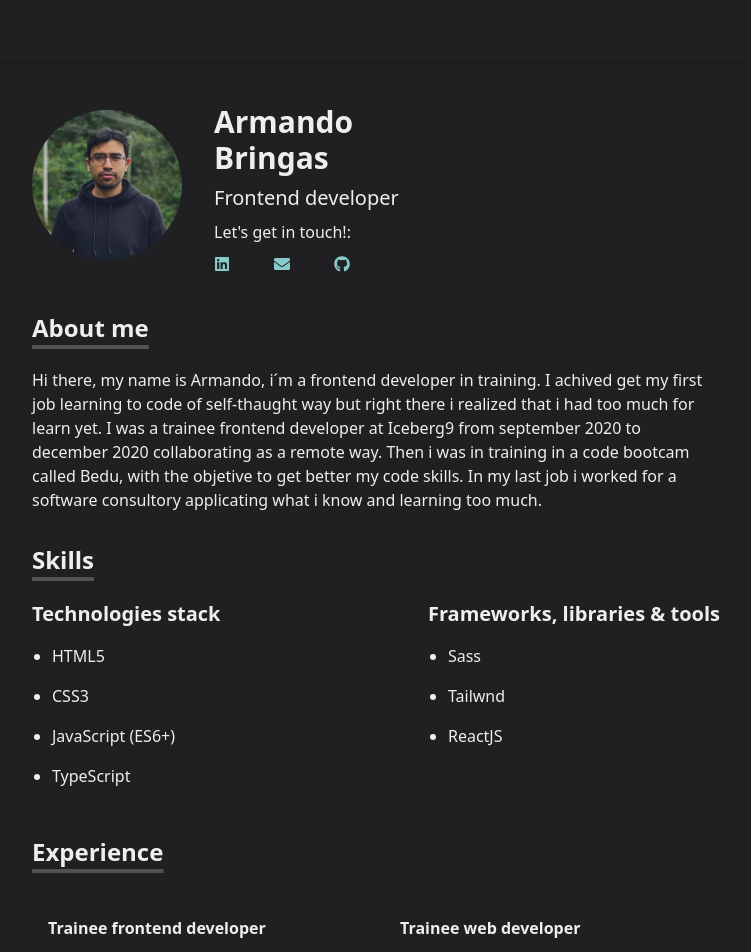
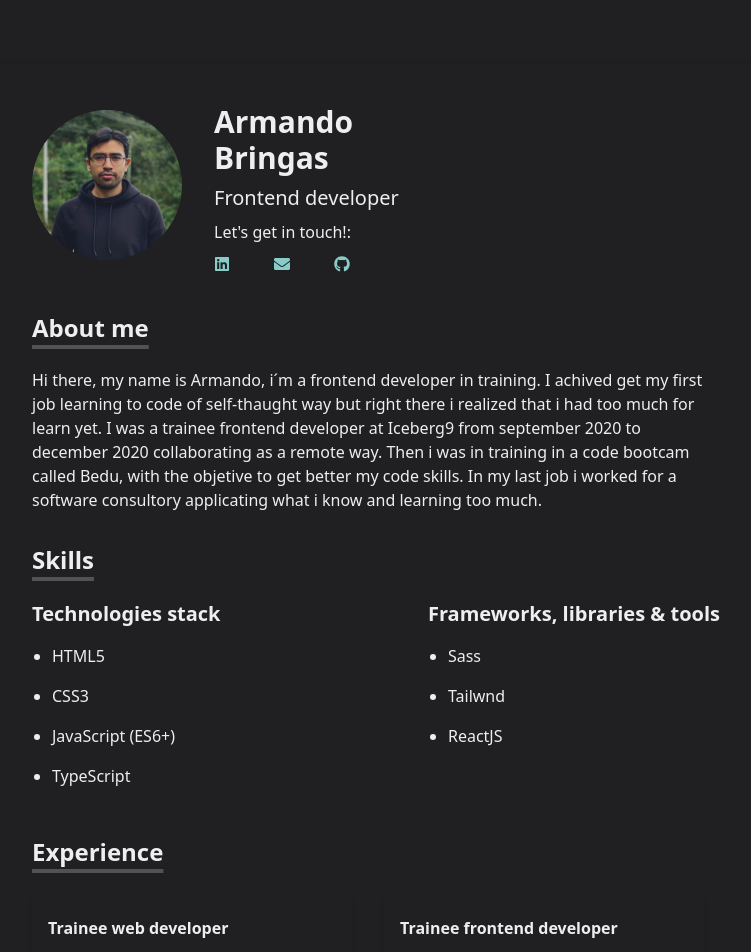
Before and after one commit to armandopbringas/armandopbringas.dev, a Next.js app: page / in a window 1280 px wide. Shown: the top 952 px of the page, without its empty margins (264-1015 px from the left). Built offline with nearby package versions, Linux system fonts and the light colour scheme.

Commit message:
change jobs order

```diff
--- a/content/experience.content.js
+++ b/content/experience.content.js
@@ -1,4 +1,13 @@
 export const jobExperiences = [
+  {
+    jobPosition: "Trainee web developer",
+    company: "Noble",
+    timeJob: "feb. 2021 - dic. 2021",
+    jobDescription :`Collaborating as a remote way i developed interfaces with
+    flexbox and / or CSS grids to facility the responsive design
+    of websites using Sass and also maintenance of styles and
+    content of Shopify projects.`
+  },
   {
     jobPosition: "Trainee frontend developer",
     company: "Icberg 9",
@@ -7,15 +16,6 @@ export const jobExperiences = [
     flexbox and / or CSS grids to facility the responsive design
     of websites using Sass and also maintenance of styles and
     content of Shopify projects.`
-  },
-  {
-    jobPosition: "Trainee web developer",
-    company: "Noble",
-    timeJob: "feb. 2021 - dic. 2021",
-    jobDescription :`Collaborating as a remote way i developed interfaces with
-    flexbox and / or CSS grids to facility the responsive design
-    of websites using Sass and also maintenance of styles and
-    content of Shopify projects.`
   }
 ]
 
```
